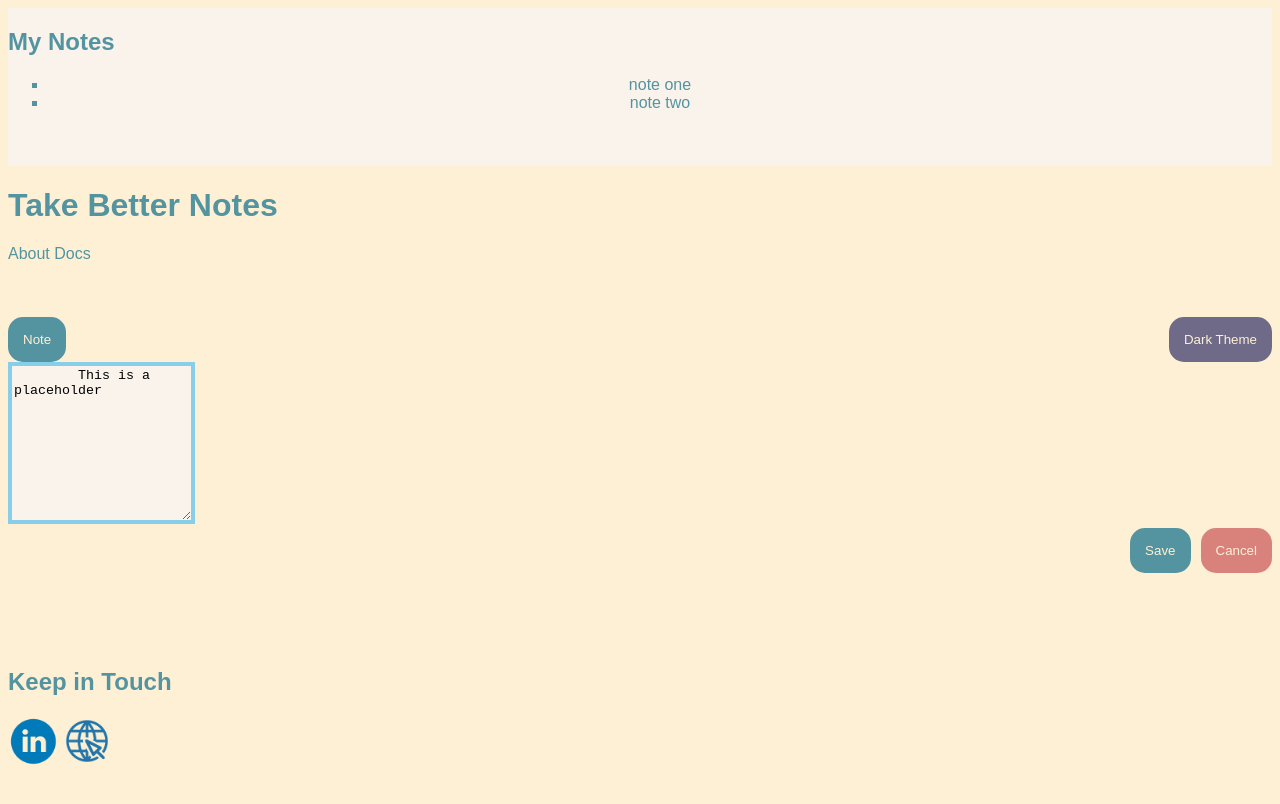
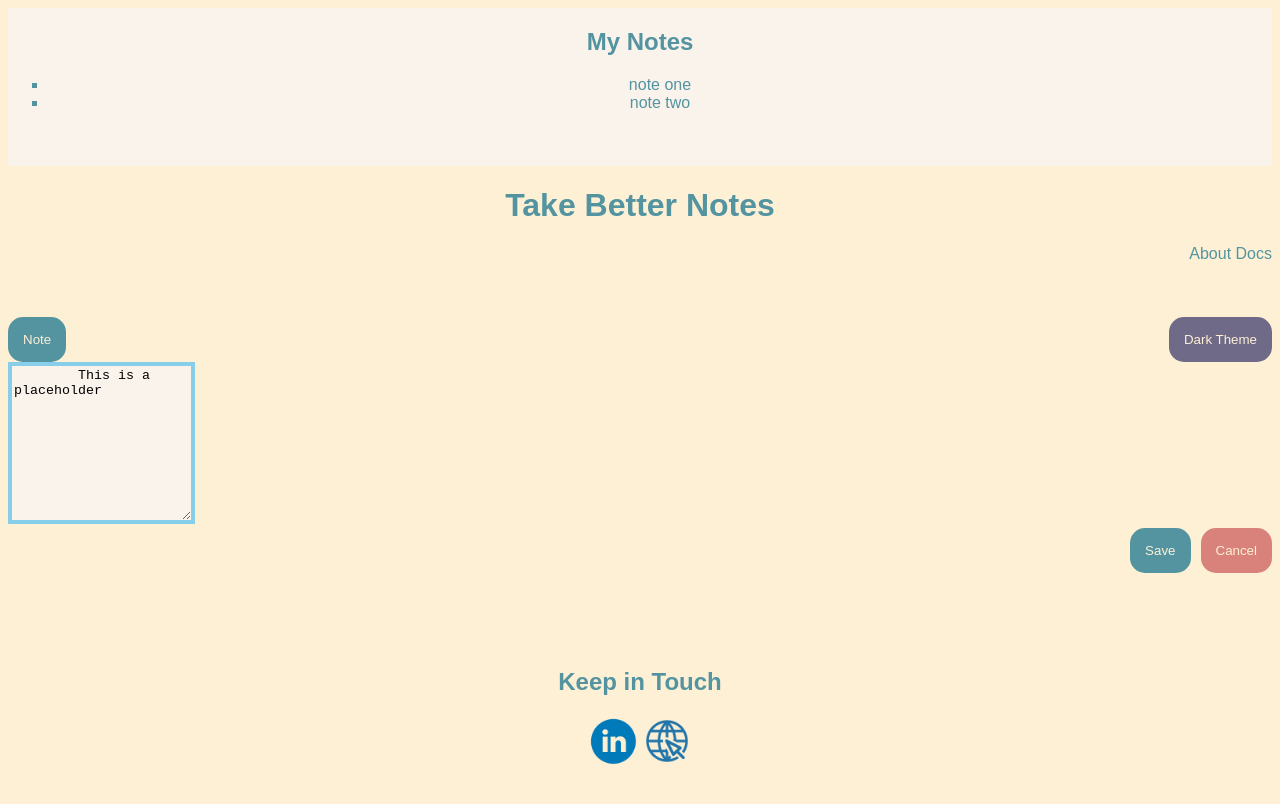
Before and after one commit to BhavdeepSinghGoraya/Assignments, a plain HTML site: page index.html in a window 1280 px wide. Drawn offline with Linux system fonts and the light colour scheme.

Commit message:
Aligning the Headings  to the  center

```diff
--- a/stylesheet/css.css
+++ b/stylesheet/css.css
@@ -37,7 +37,10 @@ footer{
     grid-row: 5/6;
     grid-column: 1/4;
 }
-
+/* img{
+    width: 50px;
+    height: 50px;
+} */
 
 button{
     background-color: #5394A0;
@@ -76,4 +79,15 @@ textarea{
 }
 .Cancel{
     background-color: #D9827C;
+
 }
+p{
+    text-align: right;
+}
+
+h1 , h2{
+    text-align: center;
+}
+.Logos{
+    text-align: center;
+}
```
